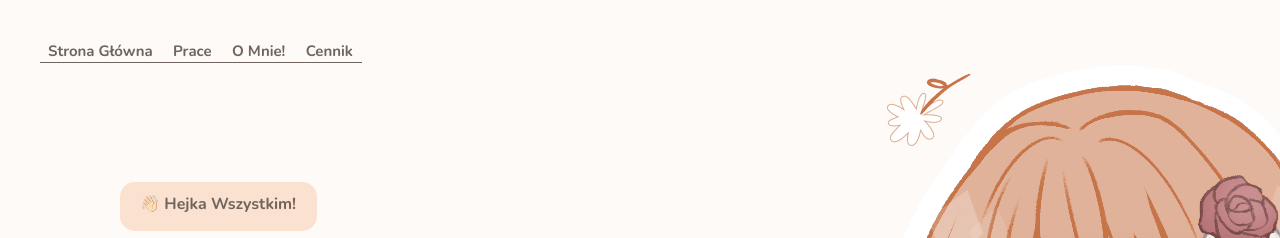
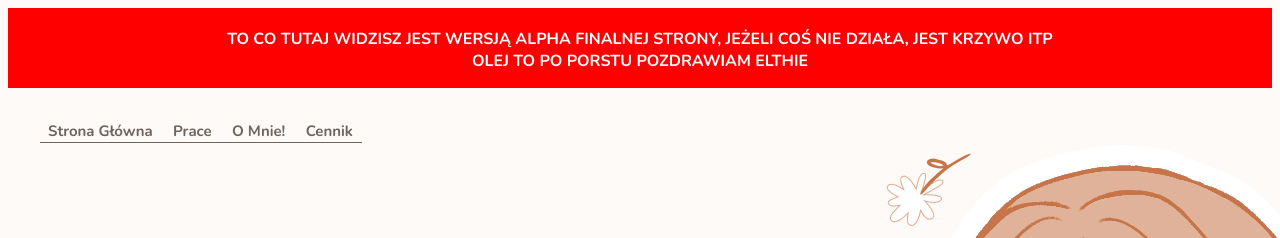
Before and after one commit to Elthiee/Elthie_Portfolio_website, a website: page Index.html in a window 1280 px wide. Shown: the top 238 px of the page. Drawn offline with nearby package versions, Linux system fonts and the light colour scheme; a web font is replaced by a local one.

Commit message:
Add files via upload
komunikat jakby co xD

```diff
--- a/Index.html
+++ b/Index.html
@@ -6,6 +6,7 @@
     <link href="https://fonts.googleapis.com/css2?family=Eczar:wght@400;500;600;700;800&family=Nunito:ital,wght@0,200;0,300;0,400;0,500;0,600;0,700;0,800;0,900;1,200;1,300;1,400;1,500;1,600;1,700;1,800;1,900&display=swap" rel="stylesheet">
     <link href="https://unpkg.com/aos@2.3.1/dist/aos.css" rel="stylesheet">
     <link rel="icon" type="image/x-icon" href="flower-24.ico">
+    <meta name="viewport" content="width=device-width, initial-scale=1.0">
     <script src="https://unpkg.com/aos@2.3.1/dist/aos.js"></script>
 
     <meta charset="UTF-8">
@@ -16,6 +17,10 @@
 <script>
     AOS.init();
 </script>
+    <div class="ALERT">
+           <span id="alert" >TO CO TUTAJ WIDZISZ JEST WERSJĄ ALPHA FINALNEJ STRONY, JEŻELI COŚ NIE DZIAŁA, JEST KRZYWO ITP<br>
+            OLEJ TO PO PORSTU POZDRAWIAM ELTHIE</span>
+    </div>
     <div class="allhome">
     <div class="menu">
         <a href="">Strona Główna</a>
@@ -67,7 +72,7 @@ POCZĄTKUJĄCY GRAFIK ORAZ MOTION DESIGNER</span></div>
                 wykształcenia więc...). <span class="bold">Kocham koty i herbatkę</span> każdego<br>
                 rodzaju. Dość o mnie pora przejść do graficznych spraw<br>
                 najlepiej czuję się w programie <span class="bold">Adobe After Effects</span> oraz<br>
-                w <span class="bold">Photoshopie</span>, lecz nie pogardzę także <span class="bold">Illustratorem</span><br>czy Figmą.
+                w <span class="bold">Photoshopie</span>, lecz nie pogardzę także <span class="bold">Illustratorem</span><br>czy <span class="bold">Figmą.</span>
                 Nie potrafię rysować, chociaż staram się tego<br>uczyć w wolnych chwilach.
             </span>
     </div>
--- a/style.css
+++ b/style.css
@@ -1,3 +1,14 @@
+.ALERT{
+    background-color: red;
+    height:5rem;
+    text-align: center;
+    color: White;
+}
+#alert{
+    position: relative;
+    top:1.25rem;
+    font-weight: bold;
+}
 root{
     --font_color_sub: #70645C ;
     --font_color_main: #C36C3D ;
```
